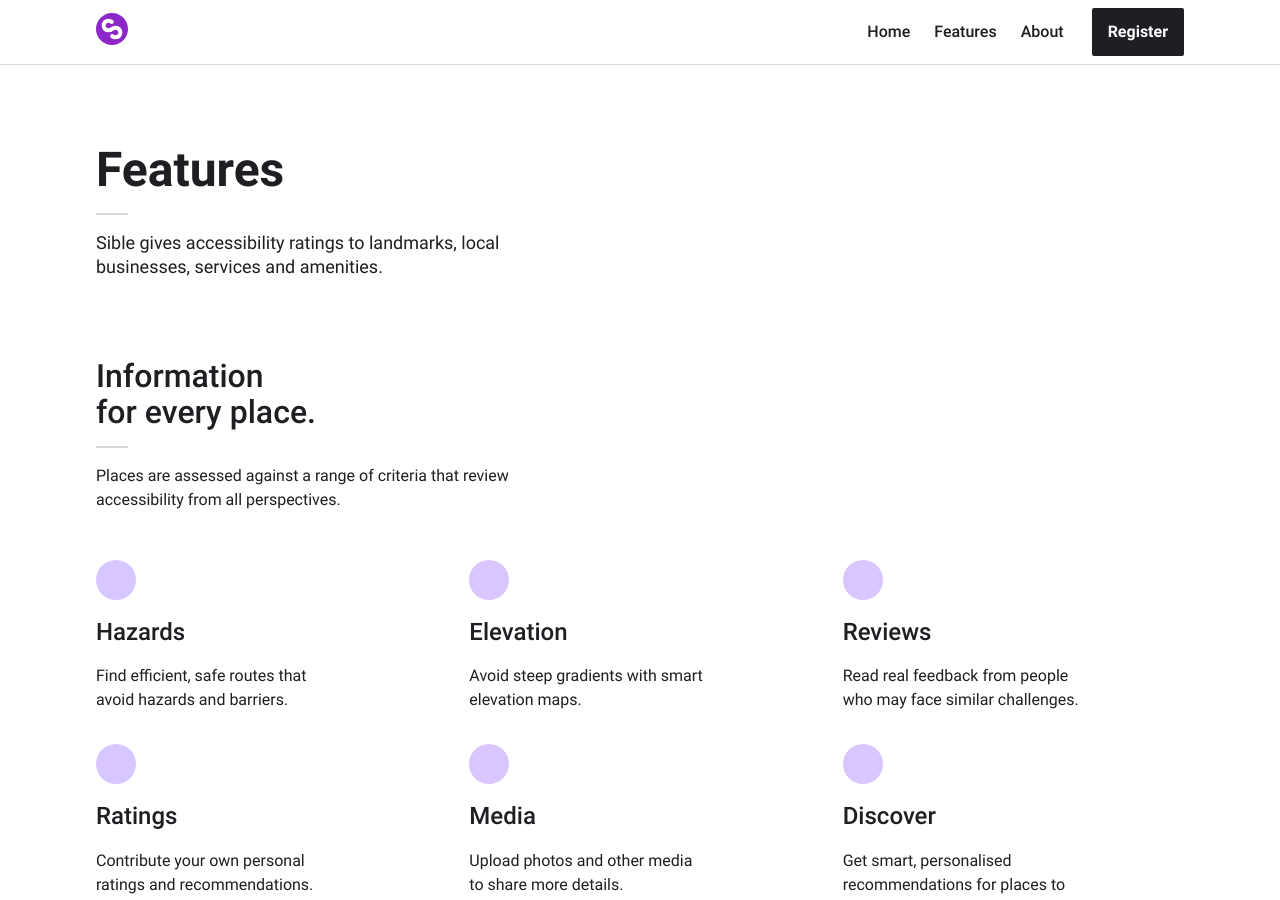
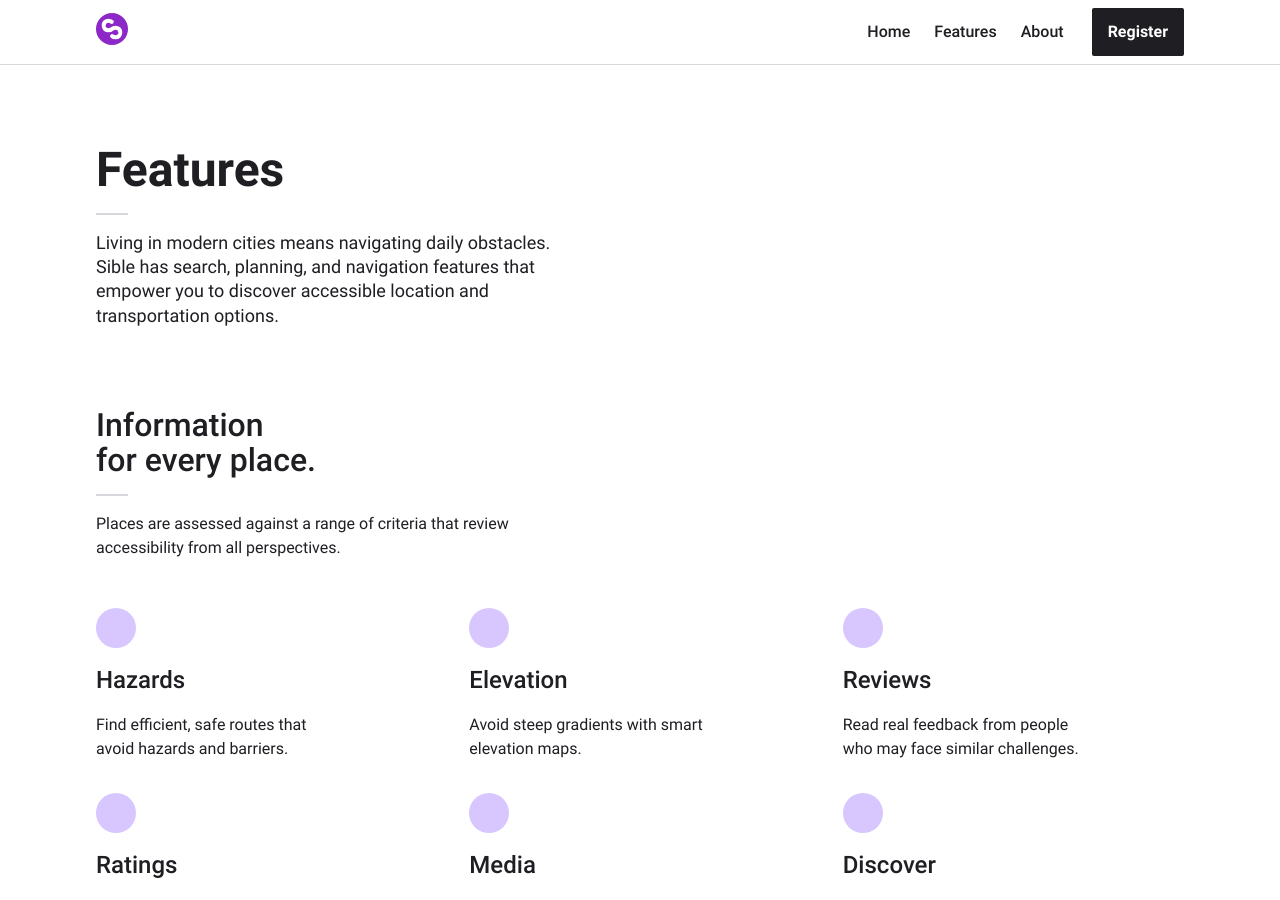
Before and after one commit to scottdejonge/sible.org, a Jekyll site: the page built from pages/features.html, in a window 1280 px wide and 900 px high. Built offline with Jekyll 4.4.1, drawn with Linux system fonts in a browser that asks for light colours.

Commit message:
Updated copy

```diff
--- a/pages/features.html
+++ b/pages/features.html
@@ -2,7 +2,7 @@
 layout: page
 order: 20
 title: Features
-description: Sible gives accessibility ratings to landmarks, local businesses, services and amenities.
+description: Living in modern cities means navigating daily obstacles. Sible has search, planning, and navigation features that empower you to discover accessible location and transportation options.
 permalink: /features/
 ---
 
```
